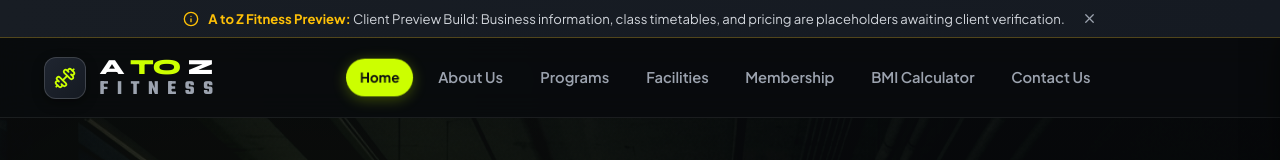
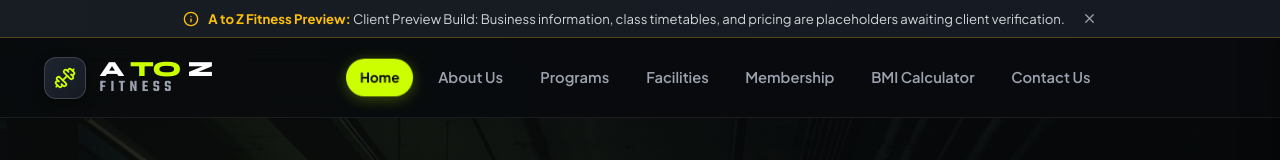
Before and after one commit to GamotechRepositories/AtoZFitness, a React (Vite) app: page / in a window 1280 px wide. Shown: the top 160 px of the page. Built offline with nearby package versions, Linux system fonts and the light colour scheme.

Commit message:
chore: align brand subtitle in Navbar and Footer

```diff
--- a/src/components/Footer.jsx
+++ b/src/components/Footer.jsx
@@ -19,9 +19,7 @@ export default function Footer() {
               </div>
               <div className="brand-text-wrap">
                 <span className="brand-title">A <span className="brand-accent">TO</span> Z</span>
-                <span className="brand-subtitle" aria-label="FITNESS">
-                  <span>F</span><span>I</span><span>T</span><span>N</span><span>E</span><span>S</span><span>S</span>
-                </span>
+                <span className="brand-subtitle">FITNESS</span>
               </div>
             </Link>
             <p className="footer-brand-desc">
--- a/src/components/Navbar.css
+++ b/src/components/Navbar.css
@@ -57,7 +57,6 @@
   display: flex;
   flex-direction: column;
   line-height: 1;
-  width: max-content;
 }
 
 .brand-title {
@@ -66,8 +65,6 @@
   font-weight: 800;
   color: var(--text-white);
   letter-spacing: -0.01em;
-  line-height: 1.1;
-  white-space: nowrap;
 }
 
 .brand-accent {
@@ -75,21 +72,11 @@
 }
 
 .brand-subtitle {
-  display: flex;
-  justify-content: space-between;
-  width: 100%;
   font-family: var(--font-athletic);
-  font-size: 1.25rem;
-  letter-spacing: 0.175em;
+  font-size: 1rem;
+  letter-spacing: 0.28em;
   color: var(--text-secondary);
-  font-weight: 700;
-  line-height: 0.9;
-  text-transform: uppercase;
-  margin-top: 1px;
-}
-
-.brand-subtitle > span {
-  letter-spacing: normal;
+  font-weight: 600;
 }
 
 /* Desktop Navigation */
--- a/src/components/Navbar.jsx
+++ b/src/components/Navbar.jsx
@@ -57,9 +57,7 @@ export default function Navbar() {
           </div>
           <div className="brand-text-wrap">
             <span className="brand-title">A <span className="brand-accent">TO</span> Z</span>
-            <span className="brand-subtitle" aria-label="FITNESS">
-              <span>F</span><span>I</span><span>T</span><span>N</span><span>E</span><span>S</span><span>S</span>
-            </span>
+            <span className="brand-subtitle">FITNESS</span>
           </div>
         </Link>
 
@@ -100,9 +98,7 @@ export default function Navbar() {
           <div className="mobile-drawer-header">
             <div className="brand-text-wrap">
               <span className="brand-title">A <span className="brand-accent">TO</span> Z</span>
-              <span className="brand-subtitle" aria-label="FITNESS">
-                <span>F</span><span>I</span><span>T</span><span>N</span><span>E</span><span>S</span><span>S</span>
-              </span>
+              <span className="brand-subtitle">FITNESS</span>
             </div>
             <button
               className="drawer-close-btn"
```
